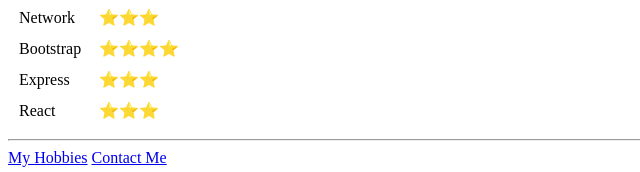
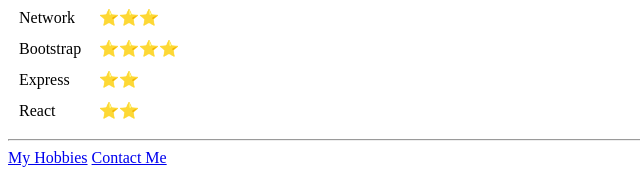
Before and after one commit to jigmegithub/cv-jlhendup, a plain HTML site: page index.html in a window 1280 px wide. Shown: the part 829-1001 px from the top of the page, 0-640 px from the left. Drawn offline with Linux system fonts and the light colour scheme.

```diff
--- a/index.html
+++ b/index.html
@@ -85,10 +85,10 @@
       <td>Bootstrap</td><td>⭐⭐⭐⭐</td>
     </tr>
     <tr>
-      <td>Express</td><td>⭐⭐⭐</td>
+      <td>Express</td><td>⭐⭐</td>
     </tr>
     <tr>
-      <td>React</td><td>⭐⭐⭐</td>
+      <td>React</td><td>⭐⭐</td>
     </tr>
   </table>
 
```
